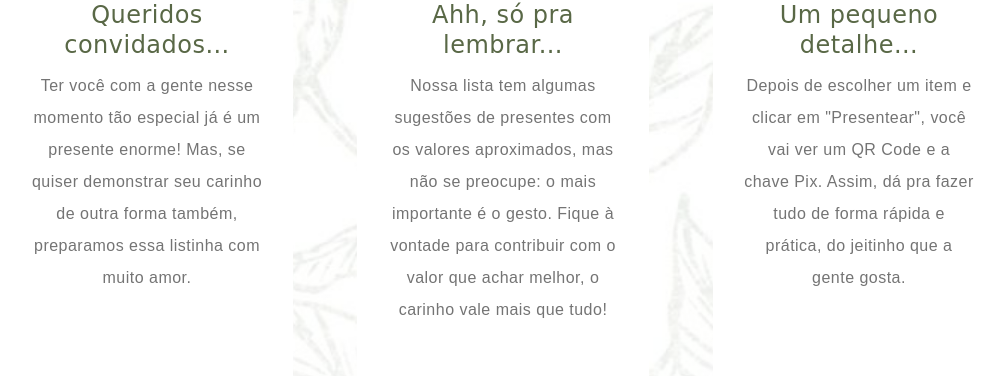
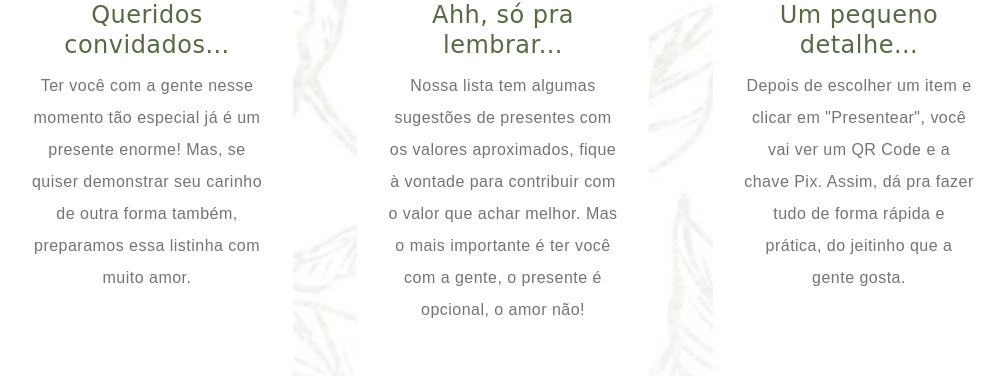
Before and after one commit to anacarol124/Site-casamento, a plain HTML site: page index.html in a window 1280 px wide. Shown: the part 547-923 px from the top of the page, without its empty margins (137-1141 px from the left). Drawn offline with nearby package versions, Linux system fonts and the light colour scheme; a web font is replaced by a local one.

Commit message:
Update index.html

```diff
--- a/index.html
+++ b/index.html
@@ -123,7 +123,7 @@
                       <div class="program_inner ">
 
                           <h3 class="title-h3">Ahh, só pra lembrar...</h3>
-                          <p>Nossa lista tem algumas sugestões de presentes com os valores aproximados, mas não se preocupe: o mais importante é o gesto. Fique à vontade para contribuir com o valor que achar melhor, o carinho vale mais que tudo!</p>
+                          <p>Nossa lista tem algumas sugestões de presentes com os valores aproximados, fique à vontade para contribuir com o valor que achar melhor. Mas o mais importante é ter você com a gente, o presente é opcional, o amor não!</p>
                           <img src="img/program_details/ornaments.png" alt="">
                       </div>
                   </div>
```
